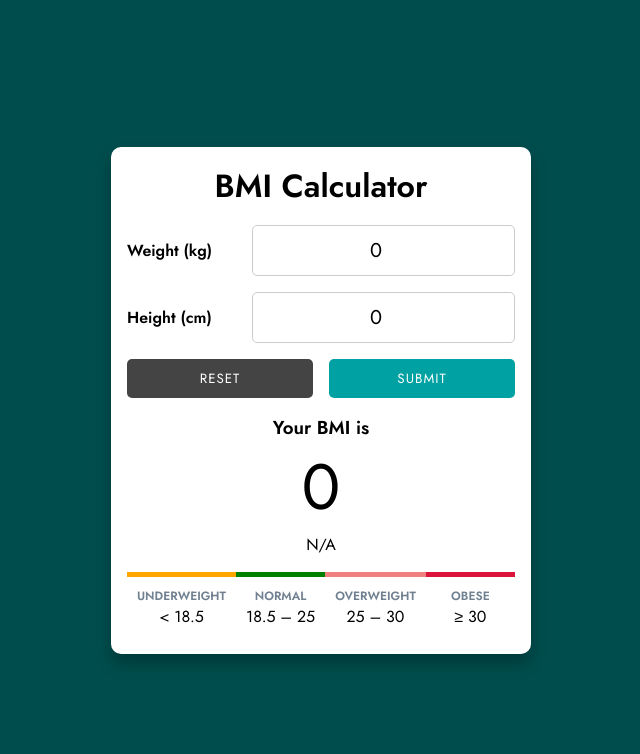
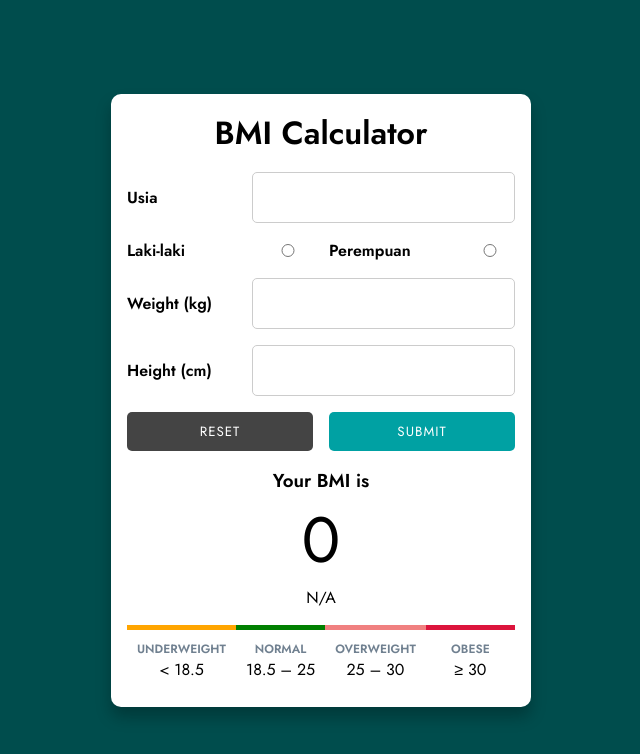
Before and after one commit to fahrul055/fahrul055.github.io, a plain HTML site: page bmi-calculator-main/bmi-calculator-main/index.html in a window 1280 px wide. Shown: the whole page, without its empty margins (319-959 px from the left). Drawn offline with Linux system fonts and the light colour scheme.

Commit message:
edit file

```diff
--- a/bmi-calculator-main/bmi-calculator-main/index.html
+++ b/bmi-calculator-main/bmi-calculator-main/index.html
@@ -13,13 +13,24 @@
 
       <form class="calculator">
         <div>
+          <label for="usia">Usia</label>
+          <input type="text" id="usia" value="">
+        </div>
+        <div>
+          <label for="laki_laki">Laki-laki</label>
+          <input id="laki_laki" type="radio" name="jenis_kelamin" value="laki-laki" />
+
+          <label for="perempuan">Perempuan</label>
+          <input id="perempuan" type="radio" name="jenis_kelamin" value="perempuan" />
+        </div>
+        <div>
           <label for="weight">Weight (kg)</label>
-          <input type="number" id="weight" min="0" step="0.01" value="0" />
+          <input type="number" id="weight" min="0" step="0.01" value="" />
         </div>
 
         <div>
           <label for="height">Height (cm)</label>
-          <input type="number" id="height" min="0" step="0.01" value="0" />
+          <input type="number" id="height" min="0" step="0.01" value="" />
         </div>
 
         <div>
--- a/bmi-calculator-main/bmi-calculator-main/style.css
+++ b/bmi-calculator-main/bmi-calculator-main/style.css
@@ -40,6 +40,12 @@ h1 {
   display: grid;
   gap: 1rem;
 }
+
+/* .gender {
+  display: flex;
+  justify-content: space-between;
+  align-items: center;
+} */
 
 .calculator div {
   display: flex;
```
